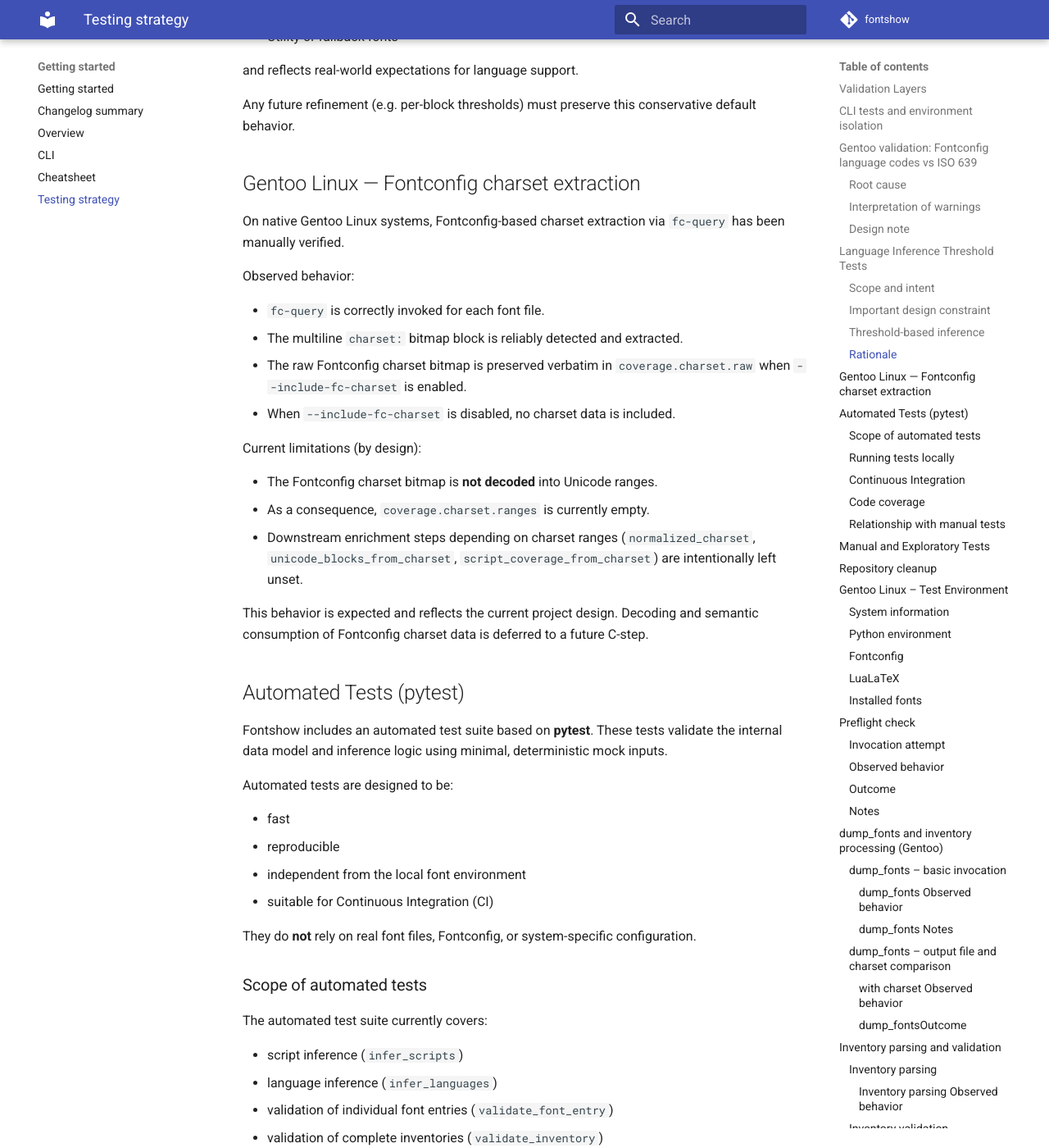
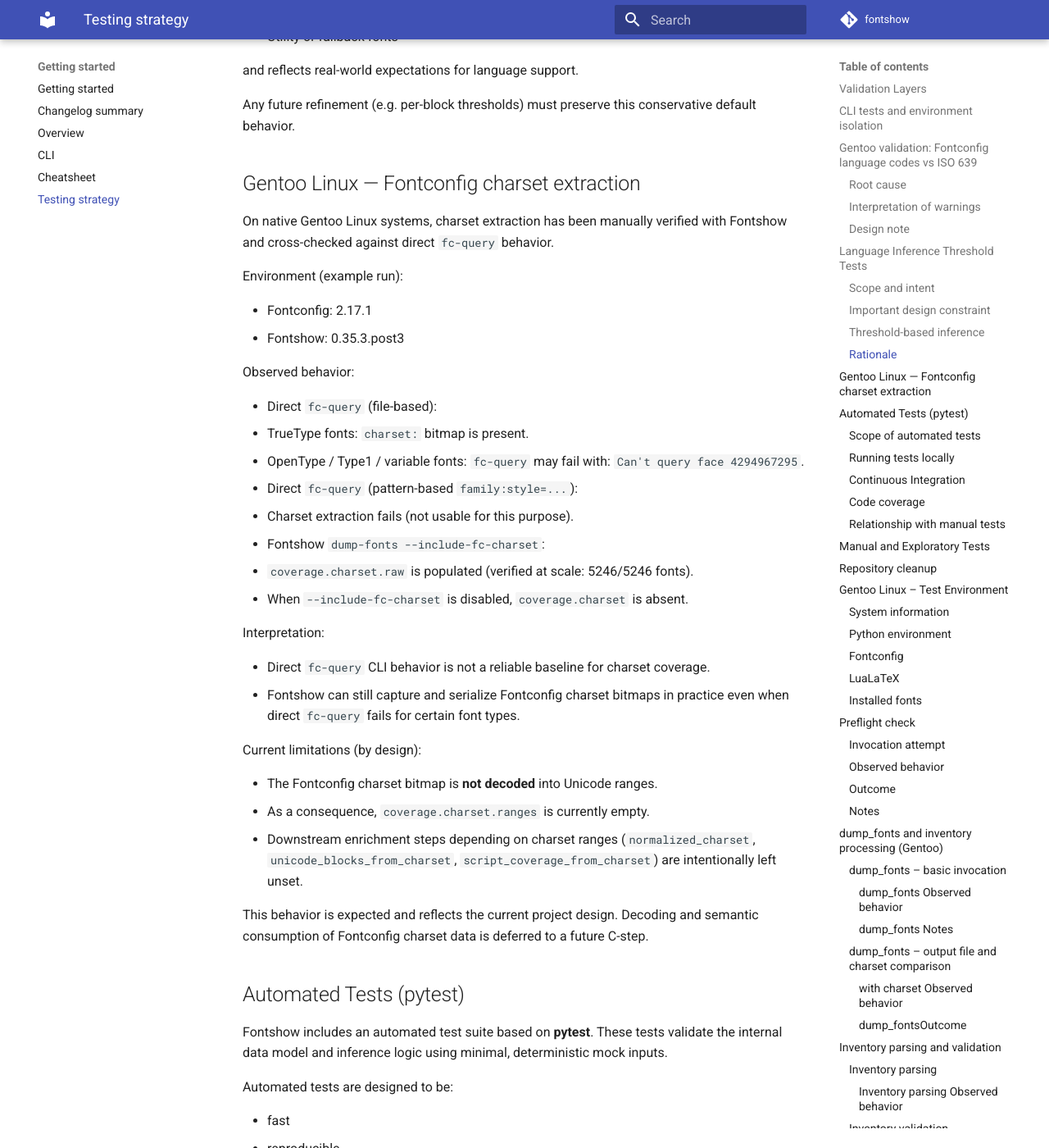
Before and after one commit to marco0560/Fontshow, an MkDocs documentation site: the page built from docs/testing.md, in a window 1280 px wide and 1400 px high, scrolled down 3942 px. Shown: the whole window at 82% size. Built offline with MkDocs 1.6.1 and Material for MkDocs 9.7.7, drawn with Linux system fonts in a browser that asks for light colours; comment, search, counter and statistics services are not loaded; some of the changed text lies outside the part shown.

Commit message:
docs: Updated testing documentation for linux

```diff
--- a/docs/testing.md
+++ b/docs/testing.md
@@ -165,16 +165,33 @@
 
 ## Gentoo Linux — Fontconfig charset extraction
 
-On native Gentoo Linux systems, Fontconfig-based charset extraction via
-`fc-query` has been manually verified.
+On native Gentoo Linux systems, charset extraction has been manually verified
+with Fontshow and cross-checked against direct `fc-query` behavior.
+
+Environment (example run):
+
+- Fontconfig: 2.17.1
+- Fontshow: 0.35.3.post3
 
 Observed behavior:
 
-- `fc-query` is correctly invoked for each font file.
-- The multiline `charset:` bitmap block is reliably detected and extracted.
-- The raw Fontconfig charset bitmap is preserved verbatim in
-  `coverage.charset.raw` when `--include-fc-charset` is enabled.
-- When `--include-fc-charset` is disabled, no charset data is included.
+- Direct `fc-query` (file-based):
+  - TrueType fonts: `charset:` bitmap is present.
+  - OpenType / Type1 / variable fonts: `fc-query` may fail with:
+    `Can't query face 4294967295`.
+
+- Direct `fc-query` (pattern-based `family:style=...`):
+  - Charset extraction fails (not usable for this purpose).
+
+- Fontshow `dump-fonts --include-fc-charset`:
+  - `coverage.charset.raw` is populated (verified at scale: 5246/5246 fonts).
+  - When `--include-fc-charset` is disabled, `coverage.charset` is absent.
+
+Interpretation:
+
+- Direct `fc-query` CLI behavior is not a reliable baseline for charset coverage.
+- Fontshow can still capture and serialize Fontconfig charset bitmaps in practice
+  even when direct `fc-query` fails for certain font types.
 
 Current limitations (by design):
 
```
Also changed, not shown: other parts of docs/testing.md (+1 -1 lines).
